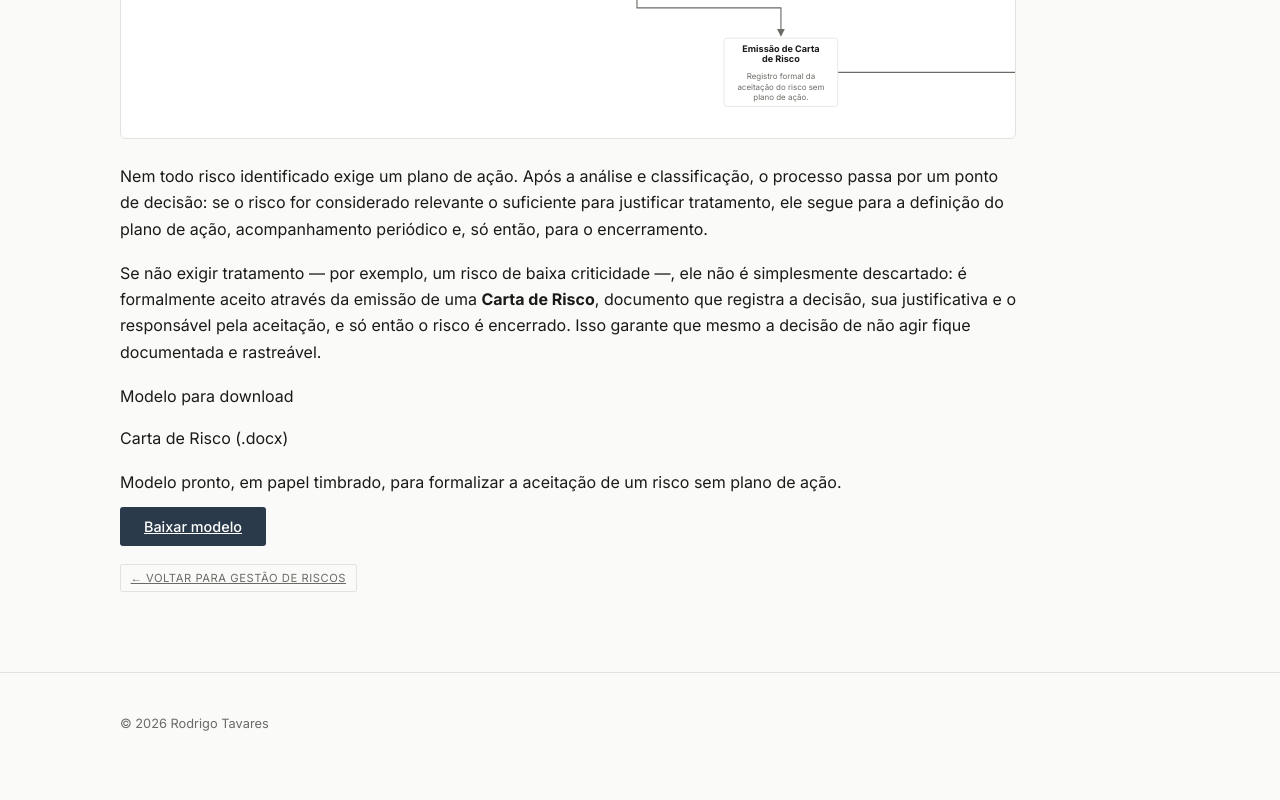
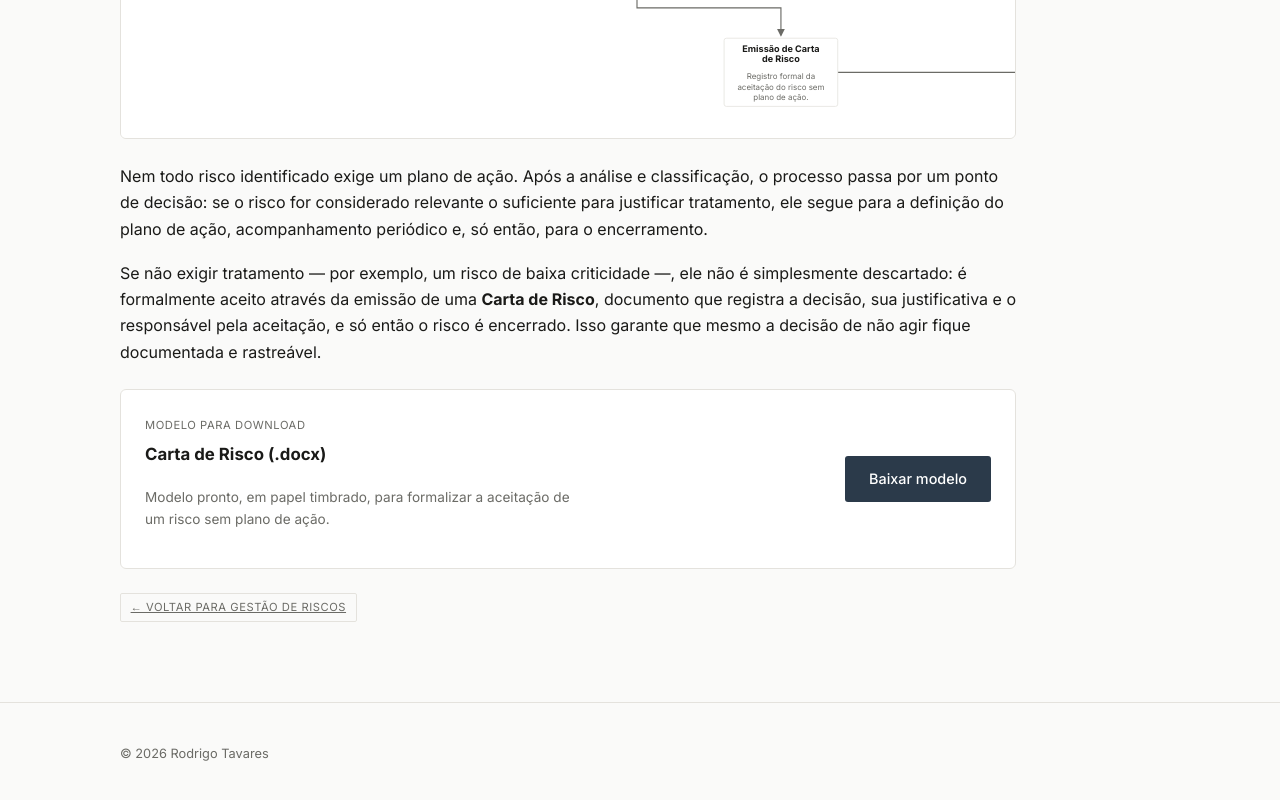
Before and after one commit to rodrigotavares79/lab-rodrigotavares, a Next.js app: page /seguranca/gestao-de-riscos/processo in a window 1280 px wide. Shown: the part 899-1699 px from the top of the page. Before the commit the page ends 1673 px from the top, so only its background shows below. Built offline with nearby package versions, Linux system fonts and the light colour scheme; no server answers.

Commit message:
Update globals.css

```diff
--- a/app/globals.css
+++ b/app/globals.css
@@ -336,6 +336,45 @@ h1, h2, h3 {
 .flow-diagram-wrap svg {
   display: block;
   width: 100%;
+}
+
+.download-card {
+  display: flex;
+  align-items: center;
+  justify-content: space-between;
+  gap: 1.5rem;
+  flex-wrap: wrap;
+  border: 1px solid var(--border);
+  border-radius: 6px;
+  background: var(--surface);
+  padding: 1.25rem 1.5rem;
+  margin-top: 1.5rem;
+}
+
+.download-card-label {
+  font-size: 0.7rem;
+  text-transform: uppercase;
+  letter-spacing: 0.05em;
+  color: var(--text-muted);
+}
+
+.download-card-title {
+  font-size: 1.05rem;
+  font-weight: 700;
+  color: var(--text);
+  margin: 0.25rem 0 0.35rem;
+}
+
+.download-card-desc {
+  font-size: 0.85rem;
+  color: var(--text-muted);
+  margin: 0;
+  max-width: 28rem;
+}
+
+.download-card .btn-primary {
+  text-decoration: none;
+  white-space: nowrap;
 }
 
 .content-block .body h2 {
```
